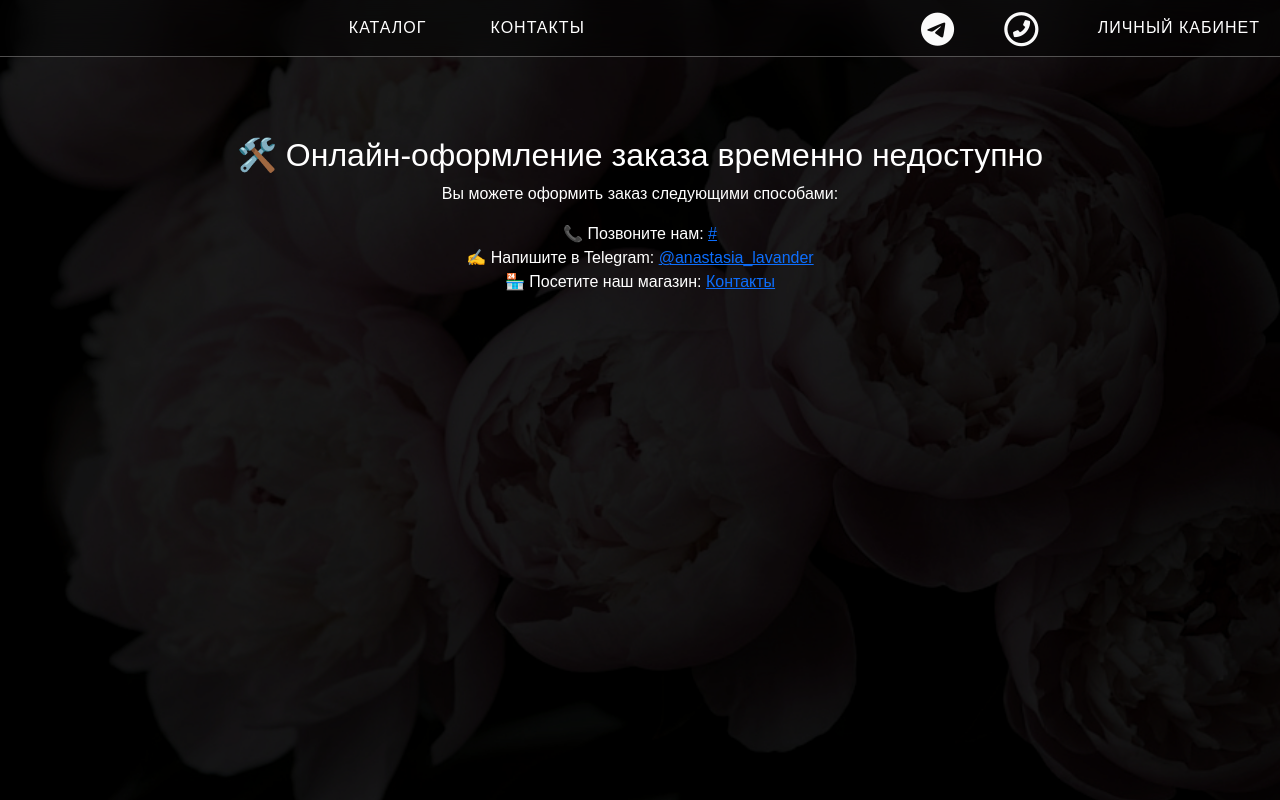
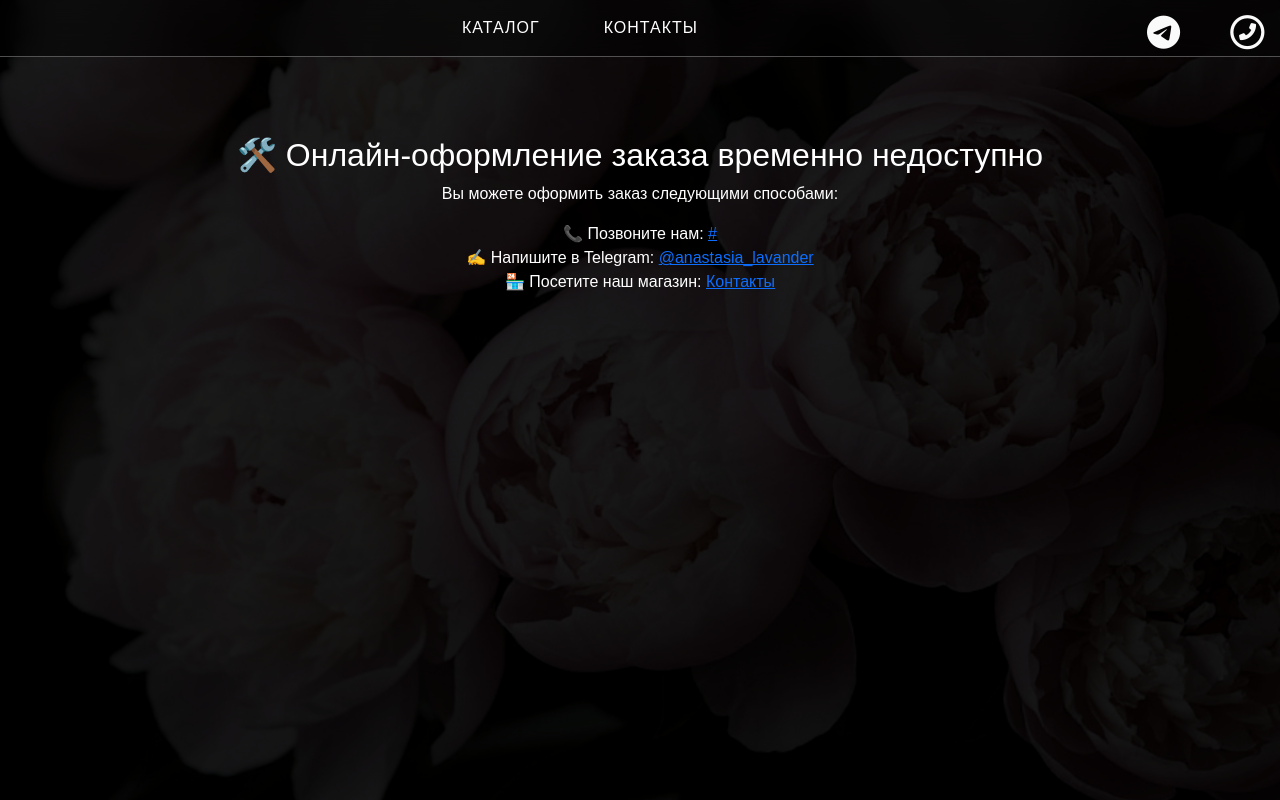
Before and after one commit to Lavandazz/flowers, a Django app: page /orders/order_message/ in a window 1280 px wide. Run offline with Django 5.2, Linux system fonts and the light colour scheme; data that the repository does not hold is empty.

Commit message:
По запросу заказчика , на времяубрана кнопка и роут для входа в ЛК

```diff
--- a/templates/nav_accounts.html
+++ b/templates/nav_accounts.html
@@ -32,7 +32,7 @@
                         </a>
                     </li>
 
-                    <li class="nav-item"><a class="nav-link" href="{% url 'user:profile' %}">Личный кабинет</a></li>
+                    {% comment %} <li class="nav-item"><a class="nav-link" href="{% url 'user:profile' %}">Личный кабинет</a></li> {% endcomment %}
 
                     {% if user.is_authenticated %}
                             <li class="nav-item">
--- a/users/urls.py
+++ b/users/urls.py
@@ -9,8 +9,8 @@ app_name = 'user'
 
 # Страница каталога
 urlpatterns = [
-    path("login/", views.UserLoginView.as_view(), name='login'),
-    path('registration/', views.RegisterView.as_view(), name='registration'),
+    # path("login/", views.UserLoginView.as_view(), name='login'),
+    # path('registration/', views.RegisterView.as_view(), name='registration'),
     path('profile/', views.UserProfileView.as_view(), name='profile'),
     path('logout/', views.logout, name='logout'),
 ]
```
